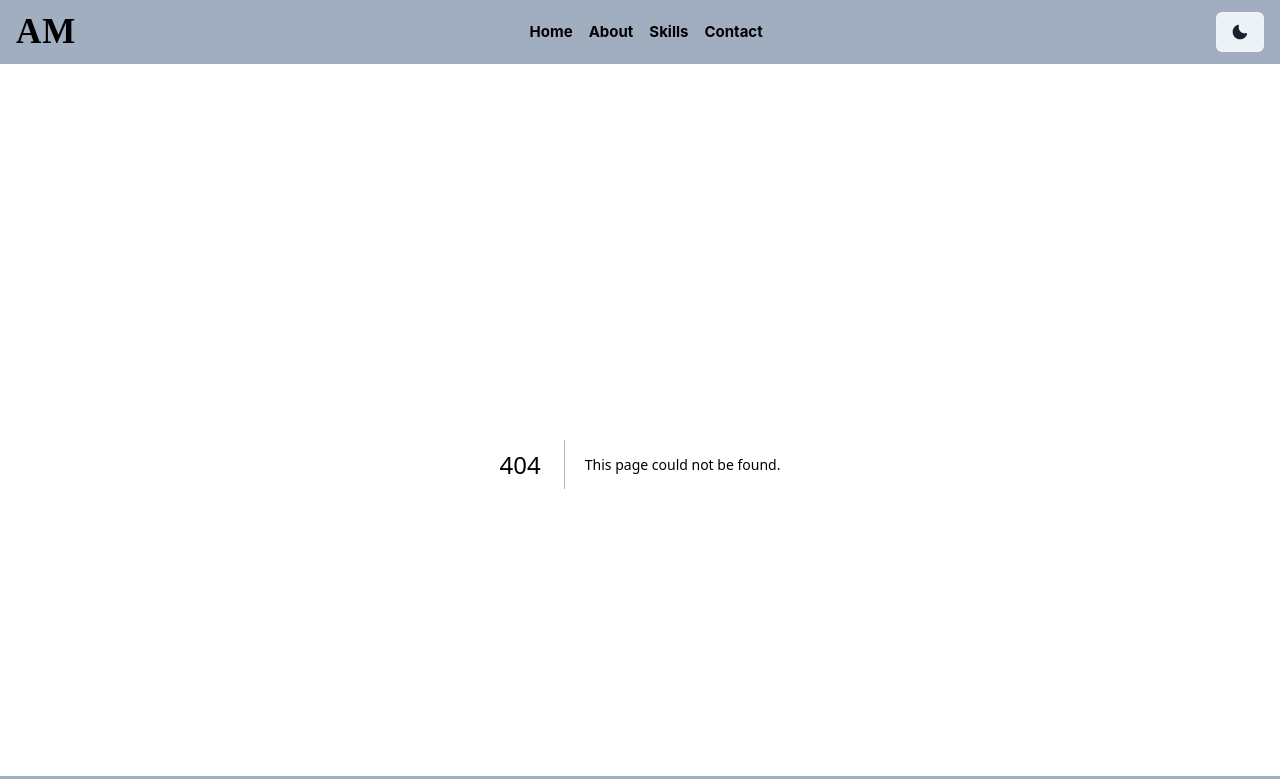
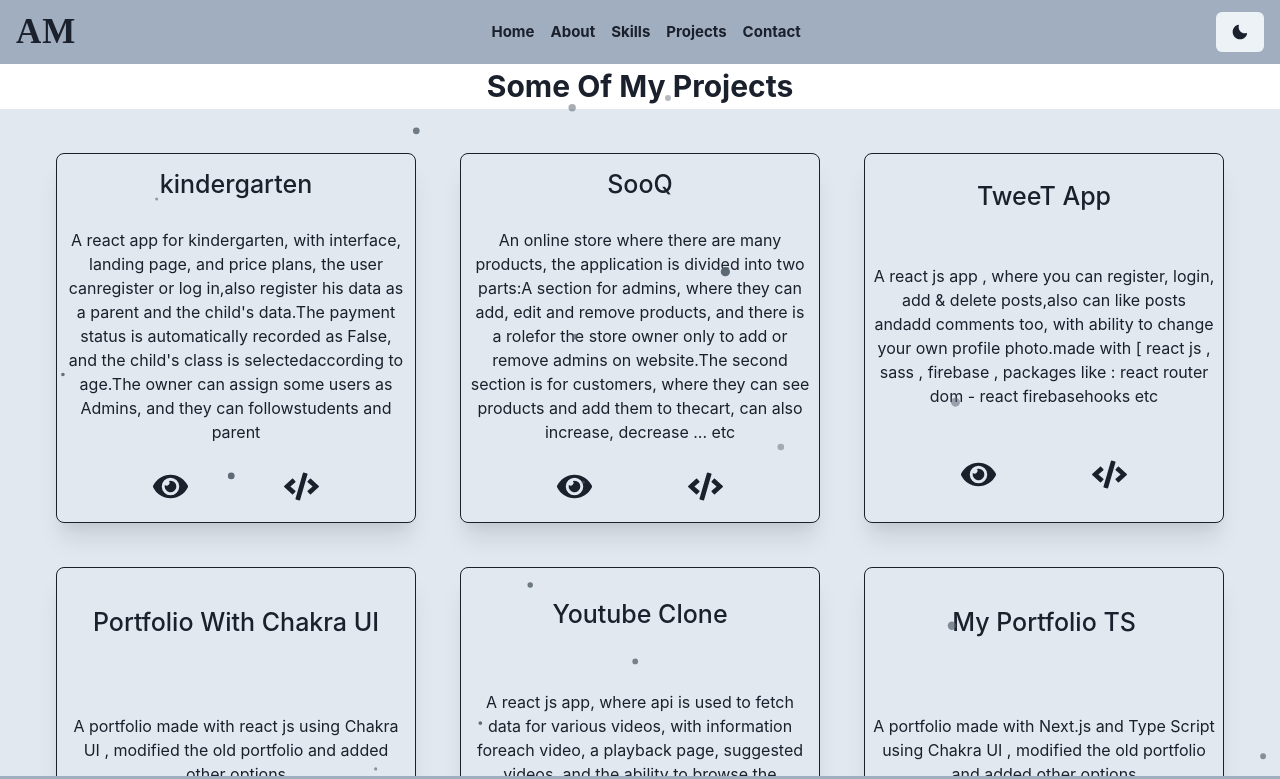
Before and after one commit to 93amrkakashi/portfolio-nextjs-ts, a Next.js app: page /Projects in a window 1280 px wide. Before the commit this address had no page. Shown: the top 779 px of the page. Built offline with nearby package versions, Linux system fonts and the light colour scheme.

Commit message:
edited types and parctice on framer motion

```diff
--- /dev/null
+++ b/components/BG.tsx
@@ -0,0 +1,44 @@
+import { Box } from "@chakra-ui/react";
+import { useCallback, useState } from "react";
+import Particles from 'react-tsparticles'
+import { loadFull } from 'tsparticles'
+import type { Engine } from "tsparticles-engine";
+
+
+function BG() {
+  const [count, setCount] = useState(20)
+
+  const customInit  = useCallback(async (engine: Engine) => {
+    await loadFull(engine)
+  })
+  return (
+     <Box as={Particles}   options={{
+        particles: {
+          color: {
+            value: "#55626d",
+          },
+          number: {
+            value: count
+          },
+          opacity: {
+            value: {min: 0.3, max: 1}
+          },
+          shape: {
+            type: "circle"
+          },
+          size: {
+            value: {min:1, max:5}
+          },
+          move: {
+            // direction: "bottom-right",
+            enable: true,
+            speed: {min: 0.2, max: 2},
+            straight: true
+          }
+        }
+      }} init={customInit}/>
+
+  )
+}
+
+export default BG
--- a/components/Layout.tsx
+++ b/components/Layout.tsx
@@ -2,11 +2,11 @@ import React from "react";
 import Footer from "./Footer";
 import Navbar from "./Navbar";
   // eslint-disable-next-line react-hooks/exhaustive-deps
-function Layout( props:any ) {
+const Layout = ( {children}:{children: React.ReactNode} ) => {
   return (
     <div>
       <Navbar />
-      {props.children}
+      {children}
       <Footer />
     </div>
   );
--- a/components/Navbar.tsx
+++ b/components/Navbar.tsx
@@ -13,7 +13,9 @@ import {
 import { HamburgerIcon, CloseIcon } from "@chakra-ui/icons";
 import { MoonIcon, SunIcon } from "@chakra-ui/icons";
 import Link from "next/link";
+import { Inter } from 'next/font/google'
 
+const inter = Inter({ subsets: ['latin'] })
 export function Links() {
   return (
     <>
@@ -26,9 +28,9 @@ export function Links() {
       <Box as={Link} href={"/Skills"} fontSize="15" fontWeight="bold">
         Skills
       </Box>
-      {/* <Box as={Link} href={"/Projects"} fontSize="15" fontWeight="bold">
+      <Box as={Link} href={"/Projects"} fontSize="15" fontWeight="bold">
         Projects
-      </Box> */}
+      </Box>
       <Box as={Link} href={"/Contact"} fontSize="15" fontWeight="bold">
         Contact
       </Box>
--- /dev/null
+++ b/components/Repo.tsx
@@ -0,0 +1,71 @@
+import { repos } from "@/utils/assits";
+import {
+  Flex,
+  Text,
+  Icon,
+} from "@chakra-ui/react";
+import Link from "next/link";
+import React, { useEffect, useState } from "react";
+import { FaCode, FaEye } from "react-icons/fa";
+
+
+
+
+function Repo() {
+
+  return (
+    <>
+      {repos?.map((repo) => {
+        return (
+          <Flex
+            key={repo.id}
+            border="1px"
+            borderRadius="lg"
+            align="center"
+            justify="space-around"
+            flexDir="column"
+            maxW="360px"
+            minH="370px"
+            px="2"
+            m='3'
+            textAlign={"center"}
+            boxShadow="xl"
+          >
+            <Text fontSize="25px" fontWeight="500">
+              {repo.name}
+            </Text>
+            <Text>{repo.description}</Text>
+            <Flex w="100%" px="10" align="center" justify="space-around">
+              <Link href={repo.demo} target="_blank">
+                <Icon as={FaEye} fontSize="35" />
+              </Link>
+              <Link href={repo.url} target="_blank">
+                <Icon as={FaCode} fontSize="35" />
+              </Link>
+            </Flex>
+          </Flex>
+        );
+      })}
+    </>
+  );
+}
+
+export default Repo;
+
+
+
+
+// export async function getStaticProps() {
+//   // Call an external API endpoint to get posts.
+//   // You can use any data fetching library
+//   const res = await fetch('https://api.github.com/users/93amrkakashi/repos')
+//   const repos = await res.json()
+
+//   // By returning { props: { posts } }, the Blog component
+//   // will receive `posts` as a prop at build time
+//   return {
+//     props: {
+//       repos,
+//     },
+//   }
+// }
--- /dev/null
+++ b/pages/Projects.tsx
@@ -0,0 +1,34 @@
+import React, { useEffect, useState } from "react";
+// import Navbar from "../layout/Navbar";
+import { Flex, Image, Stack, Text, useColorModeValue } from "@chakra-ui/react";
+import Repo from "@/components/Repo";
+// import Repo from "../layout/Repo";
+
+function Projects() {
+  return (
+    <>
+    <Text
+            fontSize={{ sm: "30" }}
+            fontWeight="700"
+            textAlign="center"
+          >
+            Some Of My Projects
+          </Text>
+      {/* <Navbar /> */}
+      <Flex
+        align="center"
+        justify="center"
+        wrap="wrap"
+        p="8"
+        w='100%'
+        gap='5'
+        bg={useColorModeValue("gray.200", "gray.700")}
+      >
+
+        <Repo />
+      </Flex>
+    </>
+  );
+}
+
+export default Projects;
--- a/pages/_app.tsx
+++ b/pages/_app.tsx
@@ -1,3 +1,4 @@
+import BG from "@/components/BG";
 import Layout from "@/components/Layout";
 import "@/styles/globals.css";
 import { ChakraProvider } from "@chakra-ui/react";
@@ -6,6 +7,7 @@ import type { AppProps } from "next/app";
 export default function App({ Component, pageProps }: AppProps) {
   return (
     <ChakraProvider>
+      <BG />
       <Layout>
         <Component {...pageProps} />
       </Layout>
--- a/utils/animations.ts
+++ b/utils/animations.ts
@@ -10,7 +10,7 @@ export const animation = keyframes`
 
 
 55%{
-  transform: translateY(25px)
+  transform: translateY(20px)
 }
 
 100%{
--- /dev/null
+++ b/utils/assits.ts
@@ -0,0 +1,77 @@
+
+export const repos = [
+  {
+    name: "kindergarten",
+    id:1,
+    description:"A react app for kindergarten, with interface, landing page, and price plans, the user canregister or log in,also register his data as a parent and the child's data.The payment status is automatically recorded as False, and the child's class is selectedaccording to age.The owner can assign some users as Admins, and they can followstudents and parent",
+    demo:"https://kindergarten-33db4.web.app/",
+    url:"https://github.com/93amrkakashi/kinder",
+  },
+  {
+    name: "SooQ",
+    id:7,
+    description:"An online store where there are many products, the application is divided into two parts:A section for admins, where they can add, edit and remove products, and there is a rolefor the store owner only to add or remove admins on website.The second section is for customers, where they can see products and add them to thecart, can also increase, decrease ... etc",
+    demo:"https://shopping-app-cd303.web.app/",
+    url:"https://github.com/93amrkakashi/sooq",
+  },
+  {
+    name: "TweeT App",
+    id:8,
+    description:"A react js app , where you can register, login, add & delete posts,also can like posts andadd comments too, with ability to change your own profile photo.made with [ react js , sass , firebase , packages like : react router dom - react firebasehooks etc",
+    demo:"https://social-app-dfc91.web.app",
+    url:"https://github.com/93amrkakashi/tweet-app",
+  },
+  {
+    name: "Portfolio With Chakra UI",
+    id:4,
+    description:"A portfolio made with react js using Chakra UI , modified the old portfolio and added other options",
+    demo:"https://chakra-portfolio.web.app/",
+    url:"https://github.com/93amrkakashi",
+  },
+  {
+    name: "Youtube Clone",
+    id:5,
+    description:"A react js app, where api is used to fetch data for various videos, with information foreach video, a playback page, suggested videos, and the ability to browse the channelwith its information and videos",
+    demo:"https://tweets-97126.web.app/",
+    url:"https://github.com/93amrkakashi/my-tube",
+  },
+  {
+    name: "My Portfolio TS",
+    id:3,
+    description:"A portfolio made with Next.js and Type Script using Chakra UI , modified the old portfolio and added other options",
+    demo:"https://next-type-je76.vercel.app/",
+    url:"https://github.com/93amrkakashi/next-type",
+  },
+  {
+    name: "mp3 Player",
+    id:2,
+    description:"A simple mp3 player with options ( next - preveus - play - pause ..etc ) madewith html css java script",
+    demo:"https://93amrkakashi.github.io/mp3player/",
+    url:"https://github.com/93amrkakashi/mp3player",
+  },
+
+
+  {
+    name: "Currency Exchange",
+    id:6,
+    description:"A simple app using api to exchange ( USD & SAR ) to Egyptian pound",
+    demo:"https://93amrkakashi.github.io/currency-exchange/",
+    url:"https://github.com/93amrkakashi",
+  },
+
+  {
+    name: "Azkar",
+    id:9,
+    description:"An app for day and night azkar with a counter made with html css and java script",
+    demo:"https://93amrkakashi.github.io/azkar/",
+    url:"https://github.com/93amrkakashi/azkar",
+  },
+  // {
+  //   name: "kindergarten",
+  //   id:1,
+  //   description:"jjkhgj",
+  //   demo:"",
+  //   url:"",
+  // },
+
+];
```
Also changed, not shown: pages/index.tsx (+13 -3 lines).
